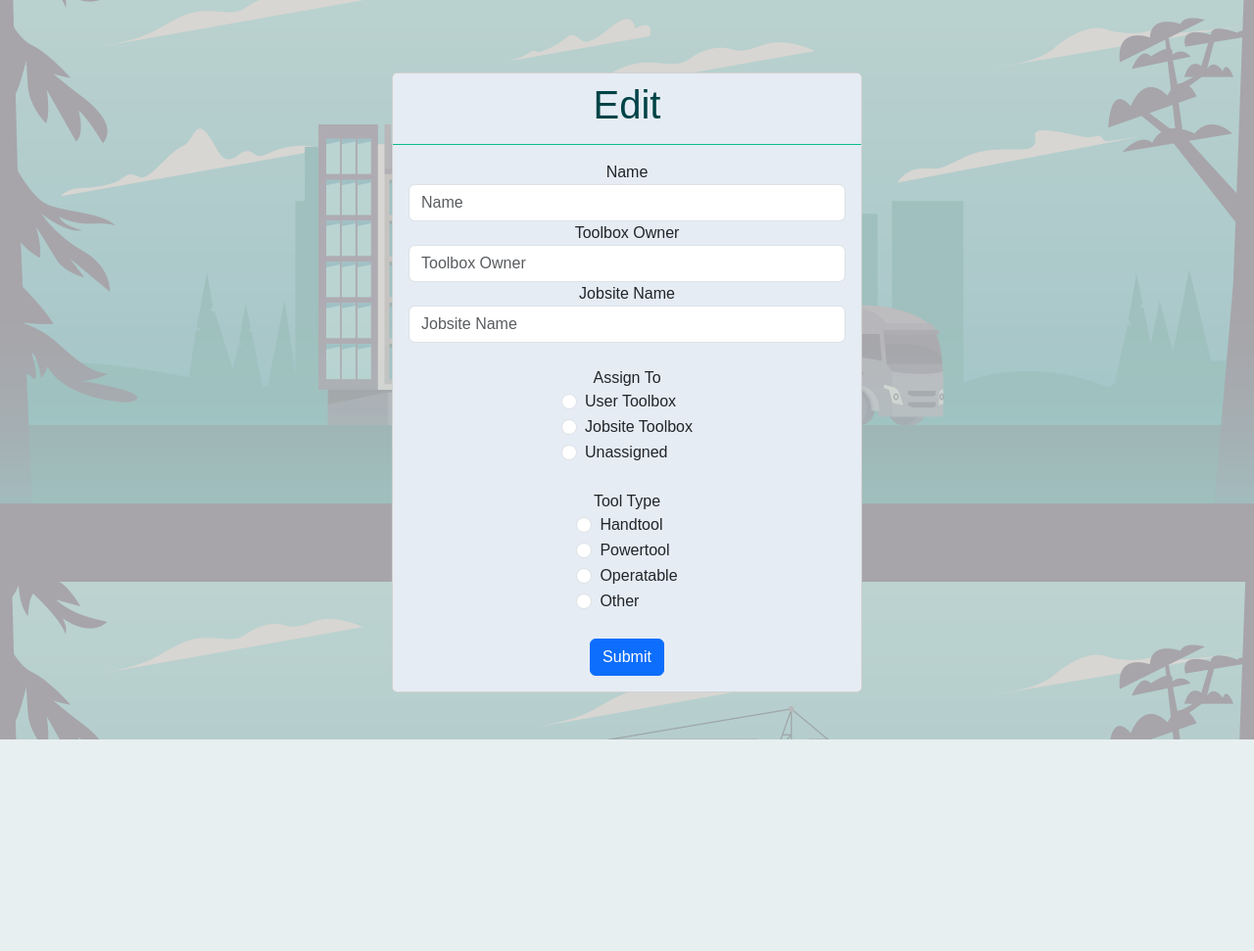
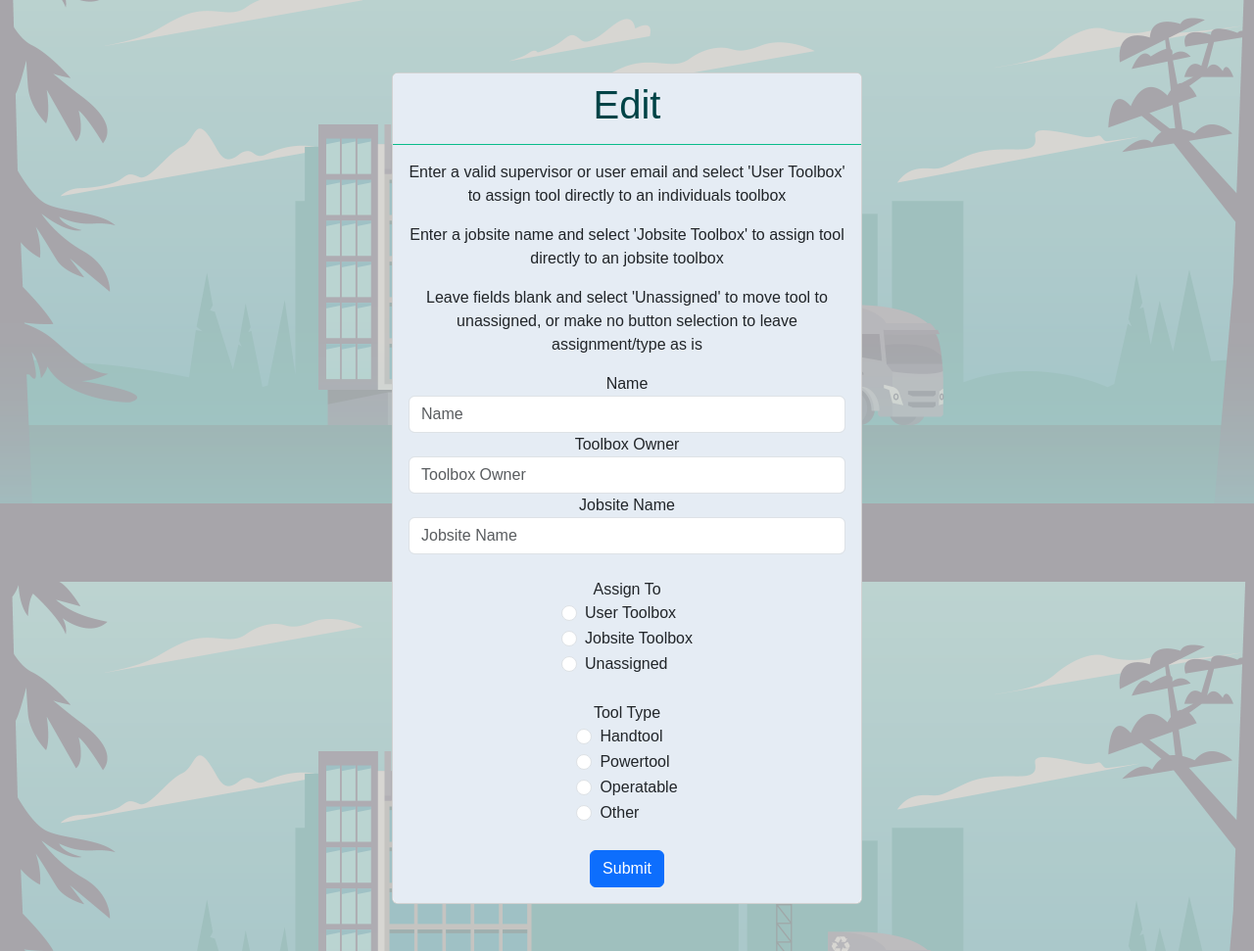
Before and after one commit to PressedPink/ToolOwnershipTracker, a Django app: template capstoneMain/ToolOwnershipTracker/templates/editTool.html in a window 1280 px wide. Shown: the part 46-1017 px from the top of the page at 98% size. Before the commit the page ends 801 px from the top, so only its background shows below. Run offline with Django 4.2, Linux system fonts and the light colour scheme; the template is opened without the code that fills it, so the values that code supplies are empty; some libraries are stand-ins or nearby versions.

Commit message:
Added text directions to edit tool and signup

```diff
--- a/capstoneMain/ToolOwnershipTracker/templates/editTool.html
+++ b/capstoneMain/ToolOwnershipTracker/templates/editTool.html
@@ -42,6 +42,9 @@
                         <h1 class = text-center style="color: #004346;">Edit {{tool.name}}</h1>
                     </div>
                     <div class="card-body rounded-bottom" style="background-color: #e5ecf4;">
+                        <p class = text-center>Enter a valid supervisor or user email and select 'User Toolbox' to assign tool directly to an individuals toolbox<p>
+                        <p class = text-center>Enter a jobsite name and select 'Jobsite Toolbox' to assign tool directly to an jobsite toolbox</p>
+                        <p class = text-center>Leave fields blank and select 'Unassigned' to move tool to unassigned, or make no button selection to leave assignment/type as is</p>
                         <form action="{% url 'editTool' tool.id%}" method="post" class="text-center" autocomplete="off">
                             {% csrf_token %}
                             <div class="form-group">
--- a/capstoneMain/ToolOwnershipTracker/templates/signup.html
+++ b/capstoneMain/ToolOwnershipTracker/templates/signup.html
@@ -26,6 +26,7 @@
             <h1 class = text-center style="color: #004346;">Signup</h1>
           </div>
           <div class="card-body rounded-bottom" style="background-color: #e5ecf4;">
+            <p class = text-center>Password must contain an uppercase and lowercase letter, a number, a symbol, and be at least 12 characters long</p>
             <form action= "{% url 'signup'%}" method="post" class="text-center" autocomplete="off">
               {%  csrf_token %}
               <div>
```
